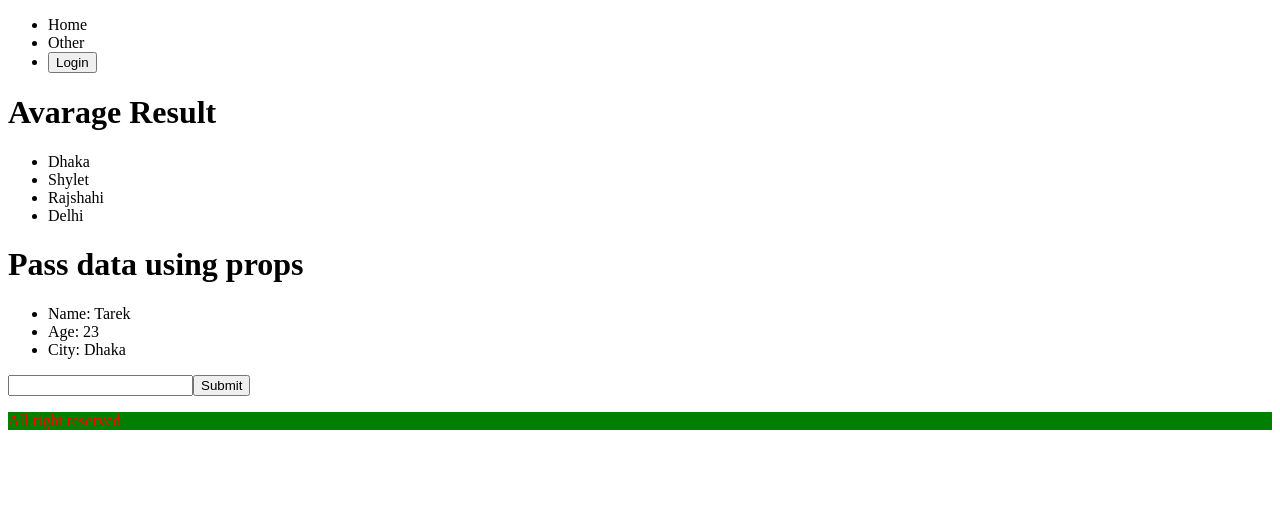
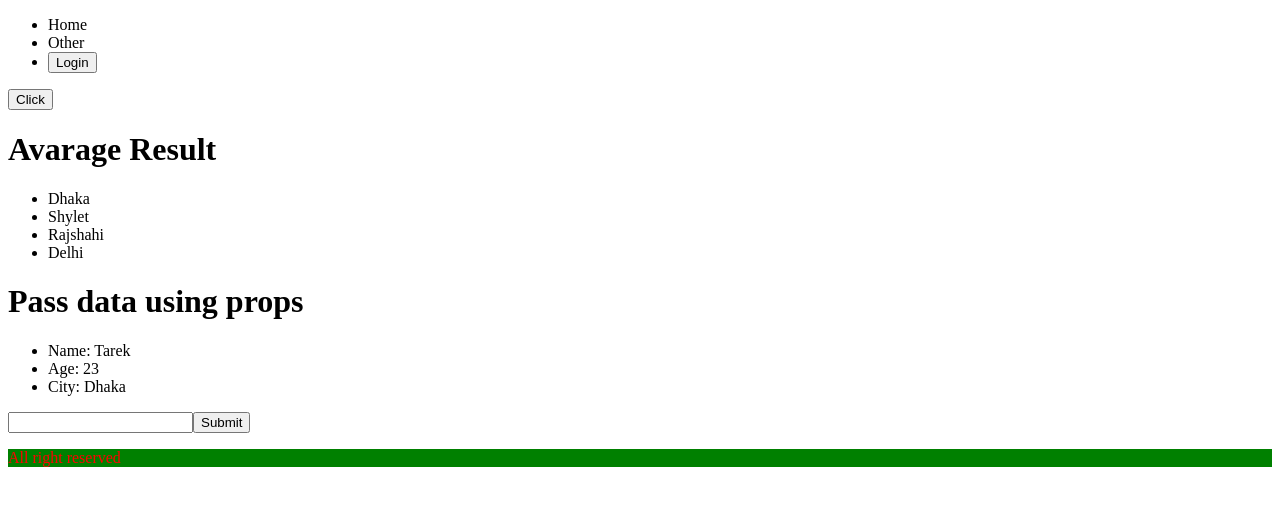
Before and after one commit to tarekhossen71/React, a React (Vite) app: page / in a window 1280 px wide. Shown: the top 506 px of the page. Built offline with nearby package versions, Linux system fonts and the light colour scheme.

Commit message:
pass function through props

```diff
--- a/src/App.jsx
+++ b/src/App.jsx
@@ -10,9 +10,14 @@ const App = () => {
     age:23,
     city:'Dhaka'
   }
+
+  const buttonClick = ()=>{
+    alert('Hi There!');
+  }
+
   return (
     <div>
-      <Header />
+      <Header btnClick={buttonClick} />
       <Hero title="Pass data using props" item={item} />
       <ContactForm/>
       <Footer/>
--- a/src/components/Header.jsx
+++ b/src/components/Header.jsx
@@ -7,7 +7,7 @@ const loginStatusButton = (status) => {
     }
 }
 
-const Header = () => {
+const Header = (props) => {
     return (
         <div>
             <ul>
@@ -15,6 +15,8 @@ const Header = () => {
                 <li>Other</li>
                 <li>{loginStatusButton(false)}</li>
             </ul>
+
+            <button onClick={props.btnClick}>Click</button>
         </div>
     );
 };
```
